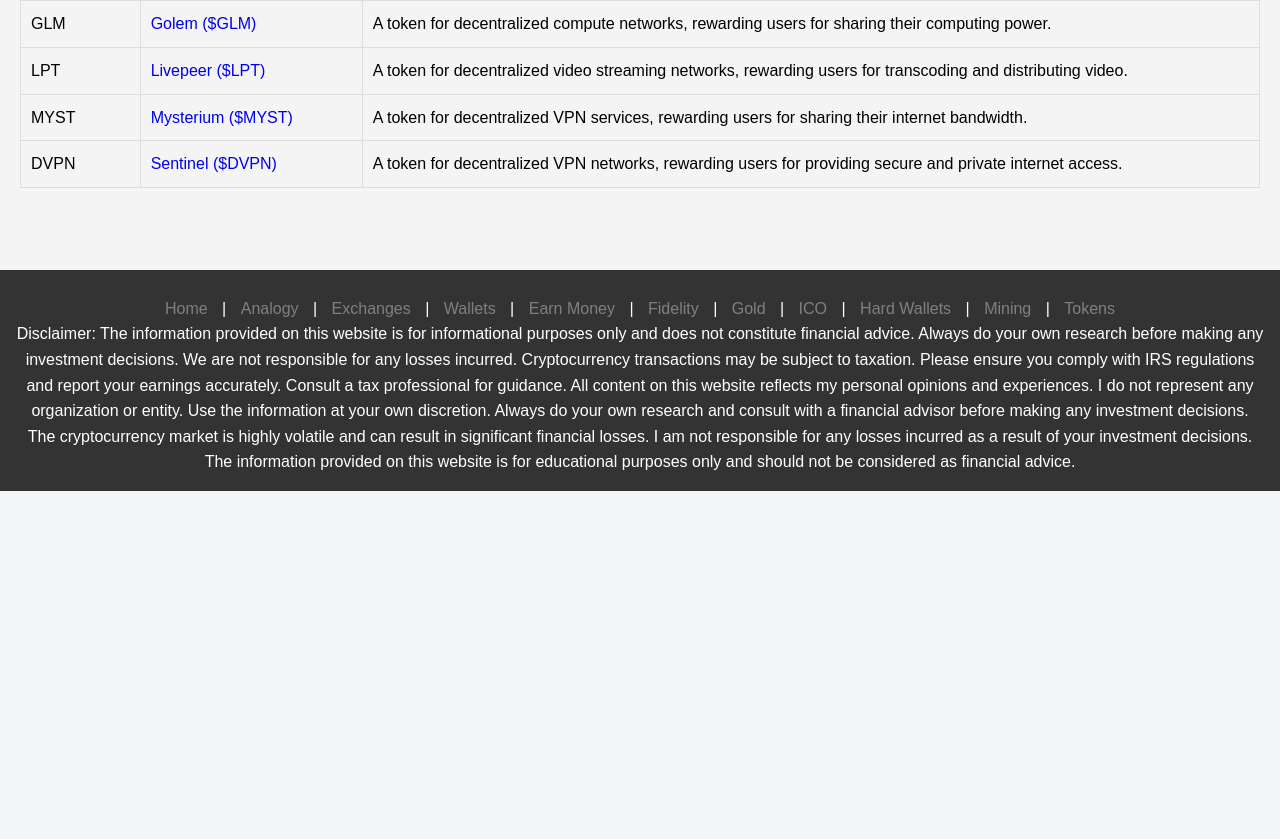
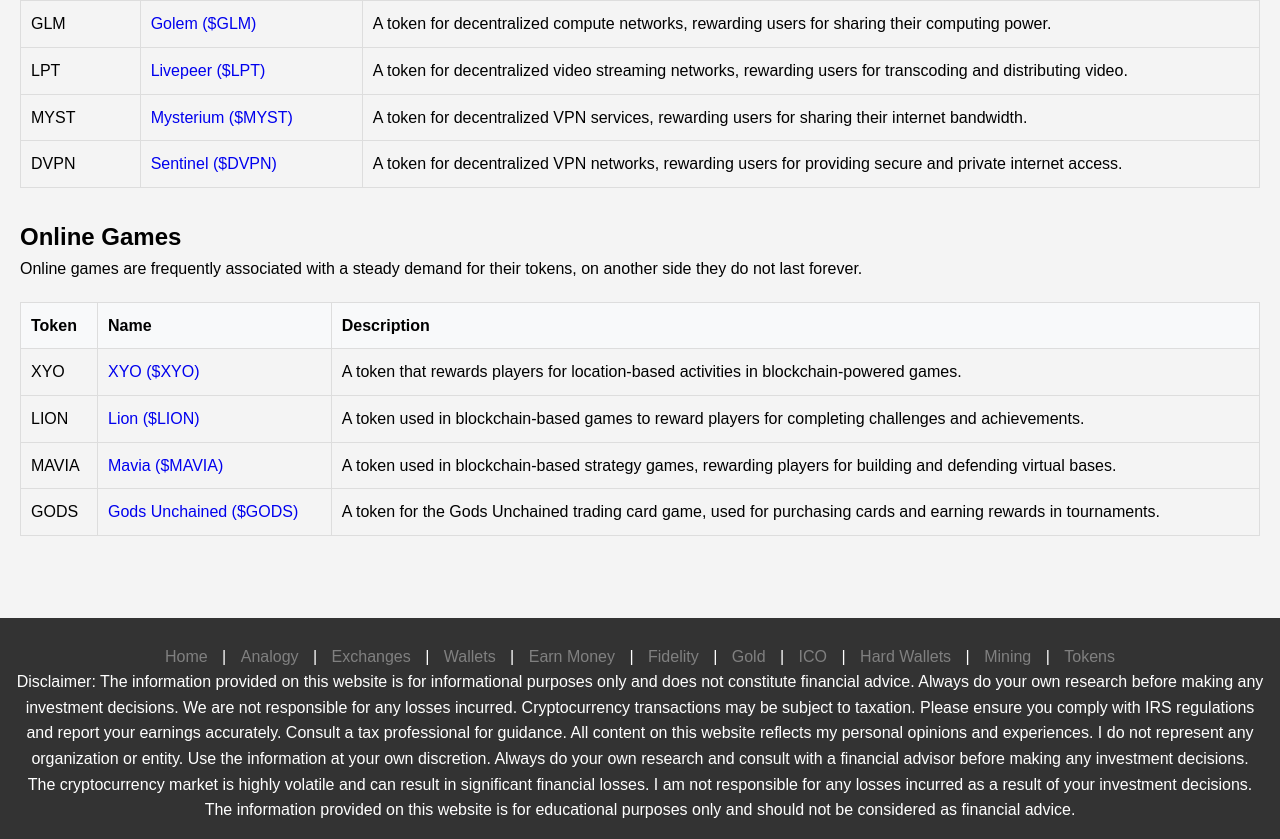
Before and after one commit to BusyStas/stasclub, a Flask app: page /tokens in a window 1280 px wide. Shown: the part 2782-3621 px from the top of the page. Before the commit the page ends 3273 px from the top, so only its background shows below. Run offline with Flask 3, Linux system fonts and the light colour scheme.

Commit message:
game tokens

```diff
--- a/templates/tokens.html
+++ b/templates/tokens.html
@@ -389,6 +389,55 @@
                 </tbody>
             </table>
         </section>
+        <section>
+            <h2>Online Games</h2>
+            <p>
+
+                Online games are frequently associated with a steady demand for their tokens,
+                    on  another side they do not last forever.
+
+
+            </p>
+            <table class="fidelity-table">
+                <thead>
+                    <tr>
+                        <th class="fidelity-th">Token</th>
+                        <th class="fidelity-th">Name</th>
+                        <th class="fidelity-th">Description</th>
+                    </tr>
+                </thead>
+                <tbody>
+                    <tr>
+                        <td class="fidelity-td">XYO</td>
+                        <td class="fidelity-td" style="white-space: nowrap;">
+                            <a href="https://coincodex.com/crypto/xyo-network/" target="_blank">XYO ($XYO)</a>
+                        </td>
+                        <td class="fidelity-td">A token that rewards players for location-based activities in blockchain-powered games.</td>
+                    </tr>
+                    <tr>
+                        <td class="fidelity-td">LION</td>
+                        <td class="fidelity-td" style="white-space: nowrap;">
+                            <a href="https://coincodex.com/crypto/loaded-lions/" target="_blank">Lion ($LION)</a>
+                        </td>
+                        <td class="fidelity-td">A token used in blockchain-based games to reward players for completing challenges and achievements.</td>
+                    </tr>
+                    <tr>
+                        <td class="fidelity-td">MAVIA</td>
+                        <td class="fidelity-td" style="white-space: nowrap;">
+                            <a href="https://coincodex.com/crypto/heroes-of-mavia/" target="_blank">Mavia ($MAVIA)</a>
+                        </td>
+                        <td class="fidelity-td">A token used in blockchain-based strategy games, rewarding players for building and defending virtual bases.</td>
+                    </tr>
+                    <tr>
+                        <td class="fidelity-td">GODS</td>
+                        <td class="fidelity-td" style="white-space: nowrap;">
+                            <a href="https://coincodex.com/crypto/gods-unchained/" target="_blank">Gods Unchained ($GODS)</a>
+                        </td>
+                        <td class="fidelity-td">A token for the Gods Unchained trading card game, used for purchasing cards and earning rewards in tournaments.</td>
+                    </tr>
+                </tbody>
+            </table>
+        </section>
     </main>
 
     <footer>
```
